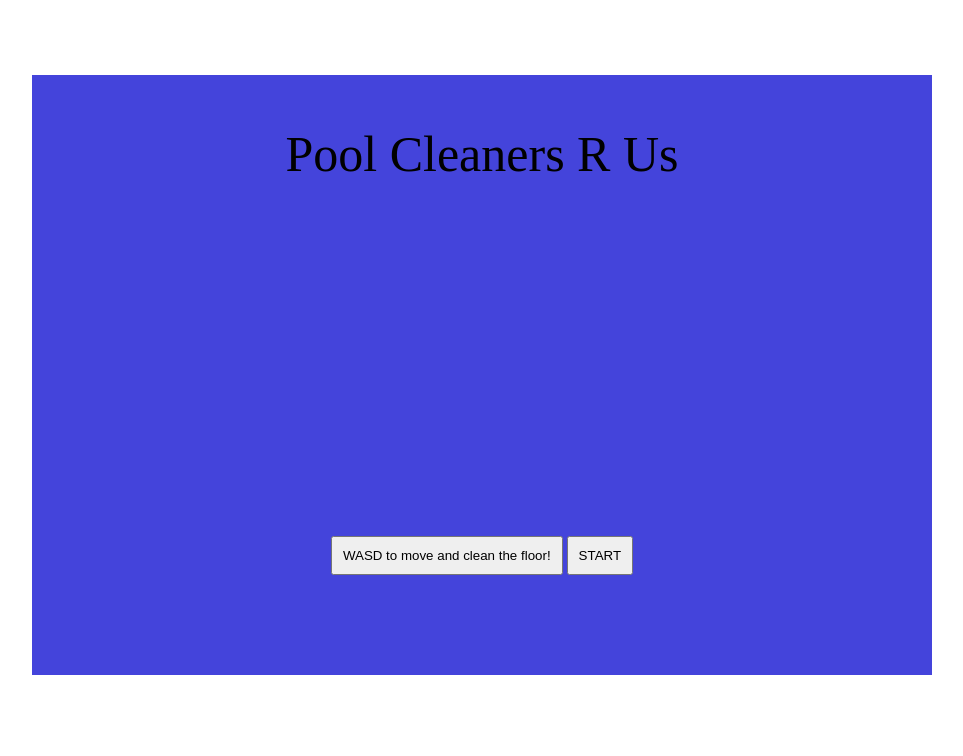
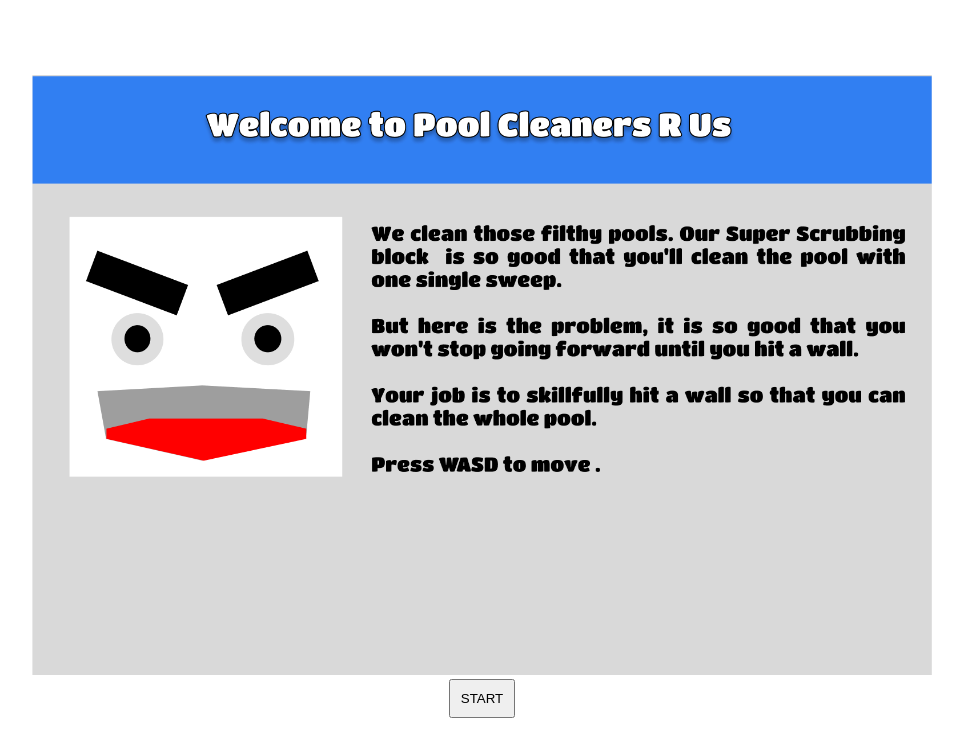
Before and after one commit to PvrkFvmily/Project-1-Pool-Cleaners-R-Us, a plain HTML site: page index.html in a window 1280 px wide. Shown: the whole page, without its empty margins (158-1121 px from the left). Drawn offline with Linux system fonts and the light colour scheme.

Commit message:
added title img and instructions

```diff
--- a/index.html
+++ b/index.html
@@ -11,10 +11,9 @@
         <div id="gameBoard">
             <div id="titleScreen">
                 <div id="titleDiv">
-                    <aside id="title">Pool Cleaners R Us</aside>
+                    <img src="./titlepage.png" height="600" width="900">
                 </div>
                 <div id="bottomDiv">
-                    <button id="howTo">WASD to move and clean the floor!</button>
                     <button id="start">START</button>
                 </div>
             </div>
--- a/script/main.js
+++ b/script/main.js
@@ -1,4 +1,4 @@
-console.log('linked')
+// console.log('linked')
 const start = document.getElementById('start')
 const quit = document.querySelector('#quit')
 const titleScreen = document.getElementById('titleScreen')
--- a/style/main.css
+++ b/style/main.css
@@ -24,8 +24,8 @@ body {
 }
 /* inside title screen */
 #titleDiv {
-    margin-top: 50px;
-    font-size: 50px;
+    /* margin-top: 50px;
+    font-size: 50px; */
 }
 
 #bottomDiv {
```
Also changed, not shown: titlepage.png (added), 1 other file.
